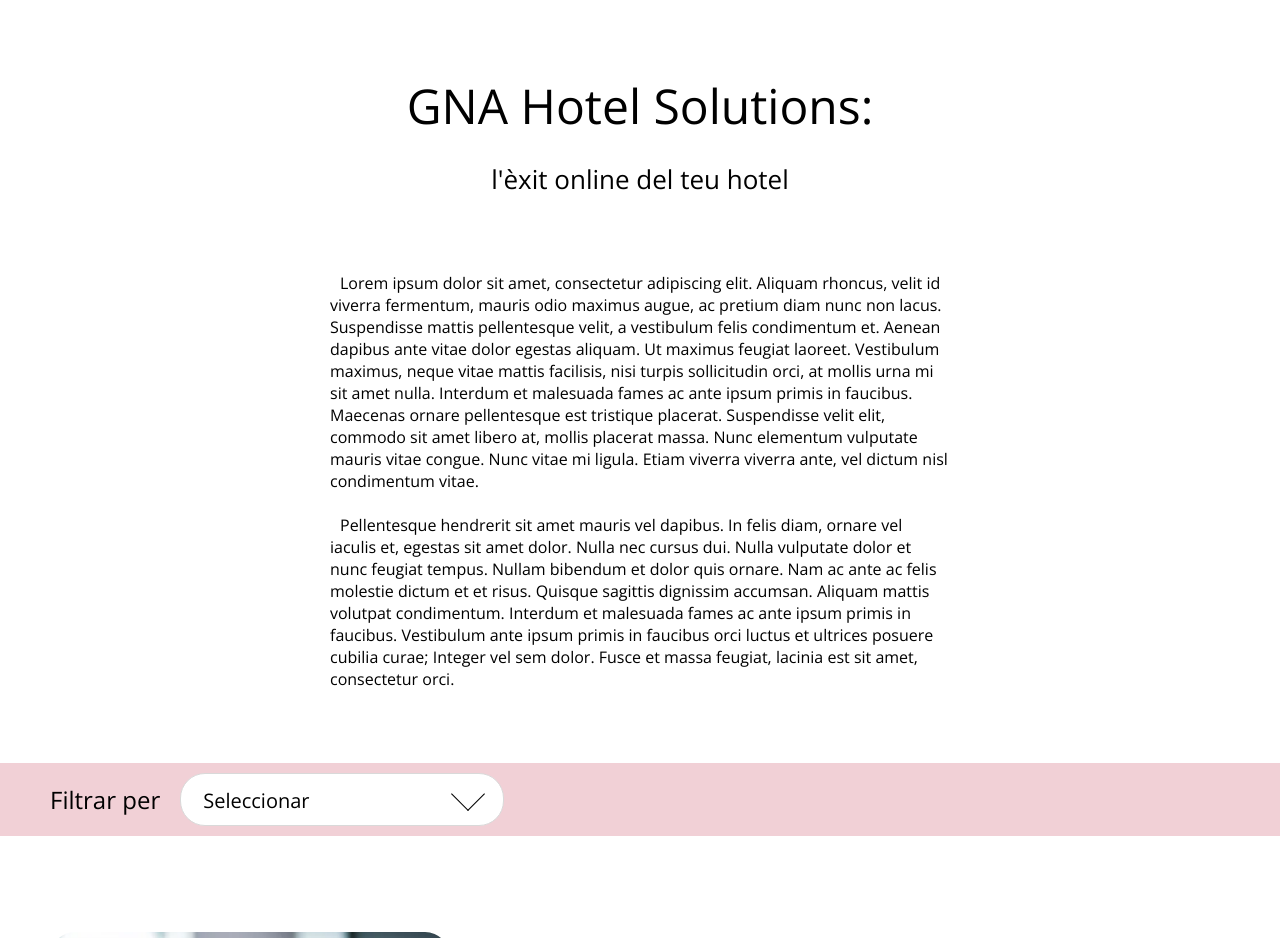
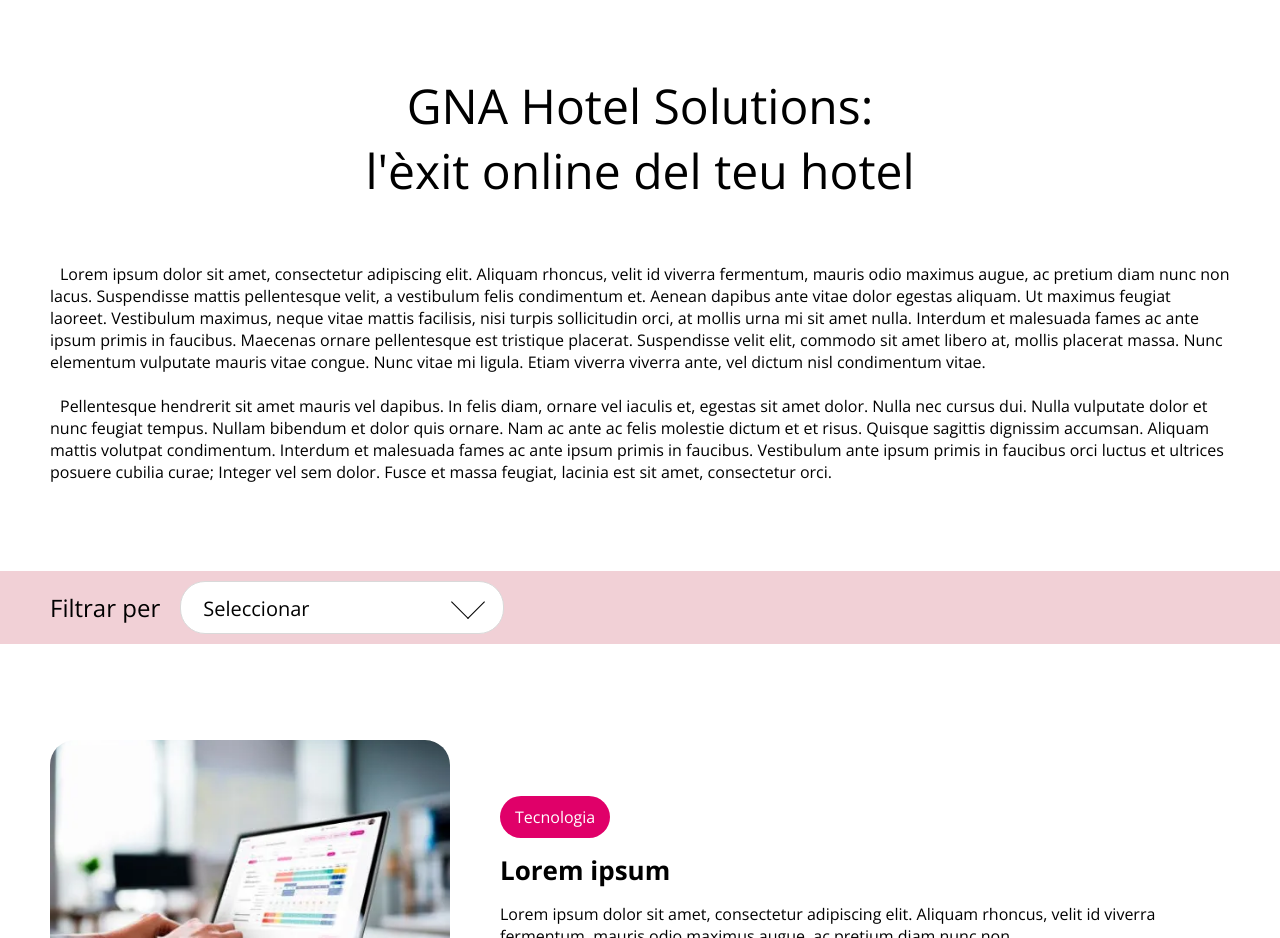
Before and after one commit to Javiribs/gna-hotel-solutions, a Vue app: page / in a window 1280 px wide. Shown: the part 840-1778 px from the top of the page. Built offline with nearby package versions, Linux system fonts and the light colour scheme.

Commit message:
size corrections

```diff
--- a/src/styles/about.css
+++ b/src/styles/about.css
@@ -71,6 +71,21 @@
     line-height: 65px;
   }
 
+  .intro h2 span {
+    font-size: 48px;
+  }
+
+  .intro__text {
+    width: min(var(--container-width), calc(100% - var(--container-padding) * 2));
+    max-width: none;
+
+    display: flex;
+    flex-direction: column;
+    gap: 22px;
+
+    margin: 0 auto;
+  }
+
   .intro__text p {
     text-indent: 10px;
   }
```
